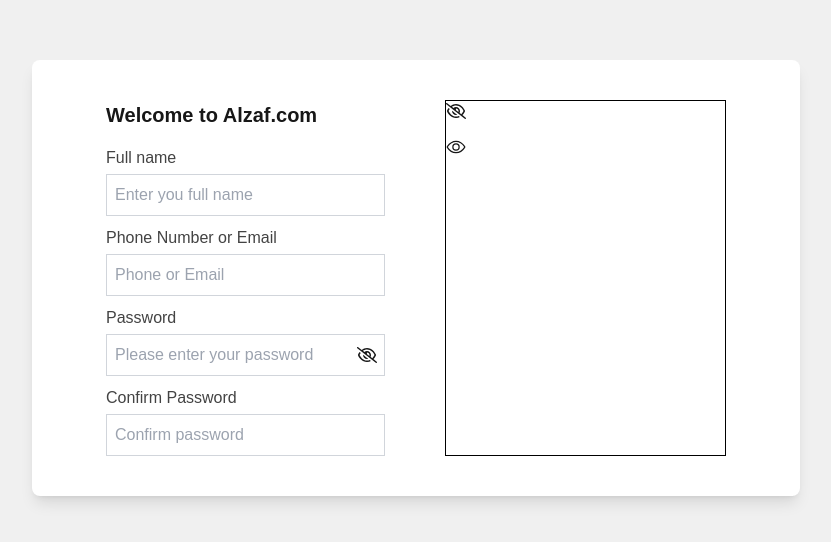
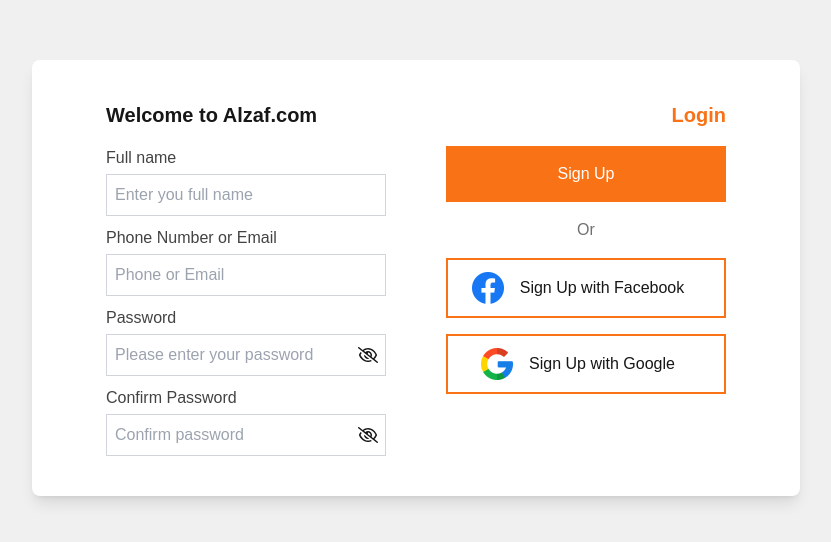
Before and after one commit to shariard58/nextshop, a Next.js app: page /signup-login in a window 1280 px wide. Shown: the part 122-664 px from the top of the page, without its empty margins (224-1055 px from the left). Built offline with nearby package versions, Linux system fonts and the light colour scheme.

Commit message:
signup form

```diff
--- a/app/signup-login/page.jsx
+++ b/app/signup-login/page.jsx
@@ -1,5 +1,6 @@
 /* eslint-disable react-hooks/rules-of-hooks */
 "use client";
+import Image from "next/image";
 import { useState } from "react";
 import { FaRegEyeSlash } from "react-icons/fa6";
 import { IoEyeOutline } from "react-icons/io5";
@@ -50,21 +51,20 @@
               <div className="relative">
                 <input
                   type={visiblePassword ? "text" : "password"}
-                  name=""
                   id="password"
-                  className="border border-gray-300 p-2 w-full"
+                  className="border border-gray-300 p-2 w-full pr-10"
                   placeholder="Please enter your password"
                 />
                 {visiblePassword ? (
                   <IoEyeOutline
                     onClick={() => setVisiblePassword(!visiblePassword)}
-                    className="absolute right-2 top-1/2  cursor-pointer"
+                    className="absolute right-2 top-1/2 transform -translate-y-1/2 cursor-pointer"
                     size={20}
                   />
                 ) : (
                   <FaRegEyeSlash
                     onClick={() => setVisiblePassword(!visiblePassword)}
-                    className="absolute right-2 top-1/2 transform -translate-y-1/2  cursor-pointer"
+                    className="absolute right-2 top-1/2 transform -translate-y-1/2 cursor-pointer"
                     size={20}
                   />
                 )}
@@ -78,22 +78,64 @@
               >
                 Confirm Password
               </label>
-              <div>
+              <div className="relative">
                 <input
-                  type="password"
+                  type={visibleConfirmPassword ? "text" : "password"}
                   name=""
                   id="confirmPassword"
                   className="border border-gray-300 p-2 w-full"
                   placeholder="Confirm password"
                 />
+
+                {visibleConfirmPassword ? (
+                  <IoEyeOutline
+                    onClick={() =>
+                      setVisibleConfirmPassword(!visibleConfirmPassword)
+                    }
+                    className="absolute right-2 top-1/2 transform -translate-y-1/2 cursor-pointer"
+                    size={20}
+                  />
+                ) : (
+                  <FaRegEyeSlash
+                    onClick={() =>
+                      setVisibleConfirmPassword(!visibleConfirmPassword)
+                    }
+                    className="absolute right-2 top-1/2 transform -translate-y-1/2 cursor-pointer"
+                    size={20}
+                  />
+                )}
               </div>
             </div>
           </div>
         </div>
 
-        <div className="space-y-4 md:flex-1 border border-black">
-          <FaRegEyeSlash size={20} />
-          <IoEyeOutline size={20} />
+        <div className="space-y-4 md:flex-1 gap-[10px]">
+          <p className="text-[18px] md:text-[20px] text-[#F97316] font-bold text-end">
+            Login
+          </p>
+
+          <button className="w-full border-none outline-none bg-[#F97316] transition duration-200 ease-in-out hover:bg-orange-400">
+            <p className="text-white text-[16px] font-medium p-[16px]">
+              Sign Up
+            </p>
+          </button>
+          <p className="text-center text-[16px] font-medium text-[#707070]">
+            Or
+          </p>
+
+          <button className="w-full  outline-none border-[2px] border-[#F97316] transition duration-200 ease-in-out  flex items-center justify-center space-x-[0px]">
+            <Image src="/images/facebook.png" alt="fb" height={32} width={32} />
+            <p className="text-[16px] font-medium p-[16px]">
+              Sign Up with Facebook
+            </p>
+          </button>
+
+          <button className="w-full  outline-none border-[2px] border-[#F97316] transition duration-200 ease-in-out  flex items-center justify-center space-x-[0px]">
+            <Image src="/images/google.png" alt="fb" height={32} width={32} />
+            <p className="text-[16px] font-medium p-[16px]">
+              Sign Up with Google
+            </p>
+          </button>
         </div>
       </form>
     </div>
```
